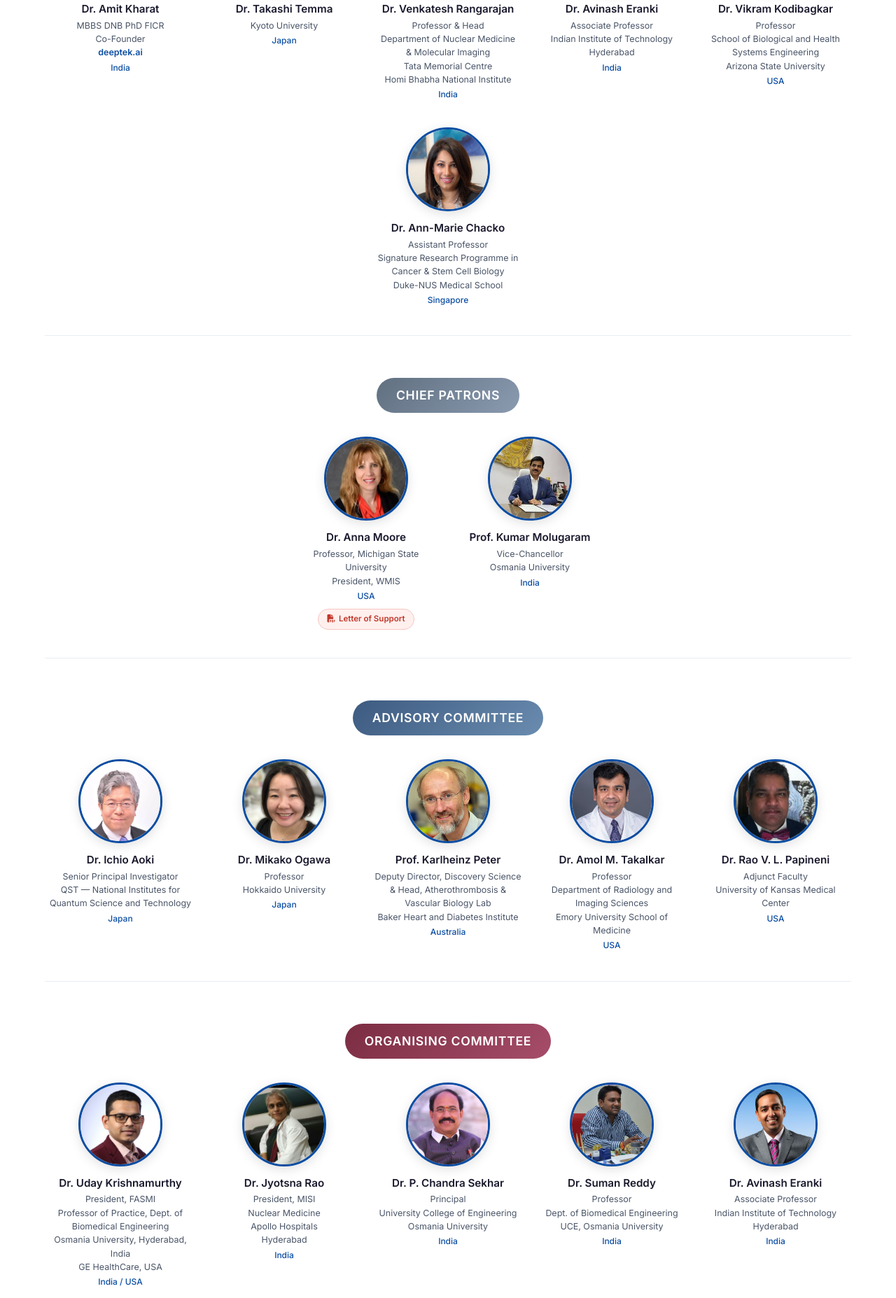
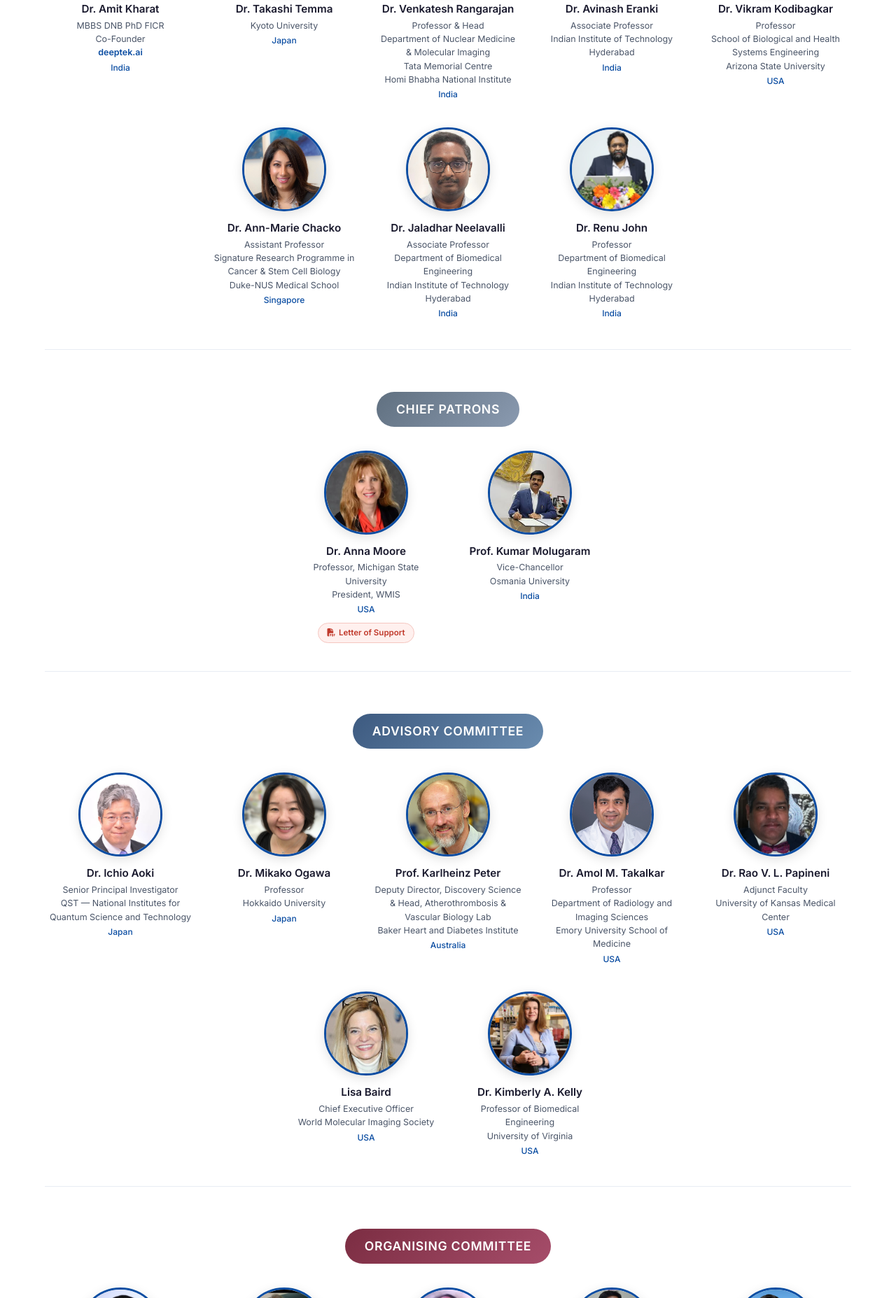
Before and after one commit to FASMIMISI/fasmibiannualconf2026, a plain HTML site: page speakers.html in a window 1280 px wide. Shown: the part 1741-3596 px from the top of the page at 70% size. Drawn offline with Linux system fonts and the light colour scheme.

Commit message:
Add files via upload

```diff
--- a/speakers.html
+++ b/speakers.html
@@ -287,6 +287,18 @@
                         <p class="people-affil">Assistant Professor<br>Signature Research Programme in Cancer &amp; Stem Cell Biology<br>Duke-NUS Medical School</p>
                         <p class="people-country">Singapore</p>
                     </div>
+                    <div class="people-card">
+                        <img src="assets/images/jaladhar.jpg" alt="Dr. Jaladhar Neelavalli" class="people-photo">
+                        <p class="people-name">Dr. Jaladhar Neelavalli</p>
+                        <p class="people-affil">Associate Professor<br>Department of Biomedical Engineering<br>Indian Institute of Technology Hyderabad</p>
+                        <p class="people-country">India</p>
+                    </div>
+                    <div class="people-card">
+                        <img src="assets/images/Renu.jpg" alt="Dr. Renu John" class="people-photo">
+                        <p class="people-name">Dr. Renu John</p>
+                        <p class="people-affil">Professor<br>Department of Biomedical Engineering<br>Indian Institute of Technology Hyderabad</p>
+                        <p class="people-country">India</p>
+                    </div>
                 </div>
             </div>
 
@@ -351,6 +363,18 @@
                         <img src="assets/images/rao papineni.png" alt="Dr. Rao V. L. Papineni" class="people-photo">
                         <p class="people-name">Dr. Rao V. L. Papineni</p>
                         <p class="people-affil">Adjunct Faculty<br>University of Kansas Medical Center</p>
+                        <p class="people-country">USA</p>
+                    </div>
+                    <div class="people-card">
+                        <img src="assets/images/Lisa.jpg" alt="Lisa Baird" class="people-photo" style="object-position: center 25%;">
+                        <p class="people-name">Lisa Baird</p>
+                        <p class="people-affil">Chief Executive Officer<br>World Molecular Imaging Society</p>
+                        <p class="people-country">USA</p>
+                    </div>
+                    <div class="people-card">
+                        <img src="assets/images/Kelly.jpg" alt="Dr. Kimberly A. Kelly" class="people-photo">
+                        <p class="people-name">Dr. Kimberly A. Kelly</p>
+                        <p class="people-affil">Professor of Biomedical Engineering<br>University of Virginia</p>
                         <p class="people-country">USA</p>
                     </div>
                 </div>
```
Also changed, not shown: assets/images/Kelly.jpg (added), assets/images/Lisa.jpg (added), assets/images/Renu.jpg (added), assets/images/jaladhar.jpg (added).
